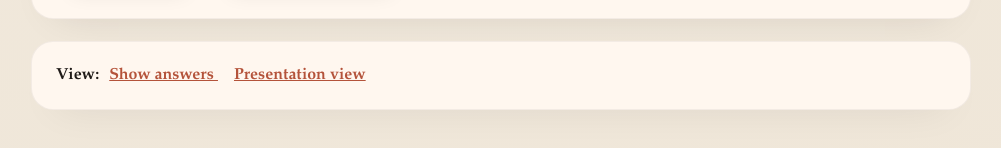
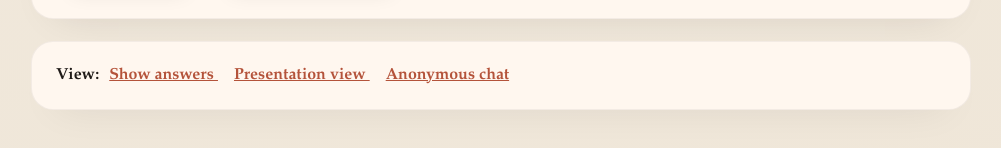
Before and after one commit to D3nP4/Anni-Uni, a plain HTML site: page index.html in a window 1280 px wide. Shown: the part 5025-5173 px from the top of the page, without its empty margins (139-1140 px from the left). Drawn offline with Linux system fonts and the light colour scheme.

Commit message:
Add files via upload

```diff
--- a/index.html
+++ b/index.html
@@ -240,6 +240,9 @@
         <a href="presentation.html" style="color: var(--accent-dark); font-weight: 600; margin-left: 16px;">
           Presentation view
         </a>
+        <a href="chat.html" style="color: var(--accent-dark); font-weight: 600; margin-left: 16px;">
+          Anonymous chat
+        </a>
       </section>
     </main>
 
```
